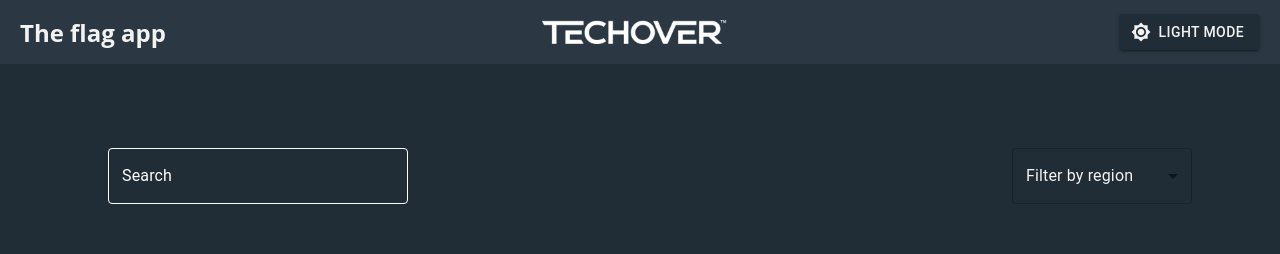
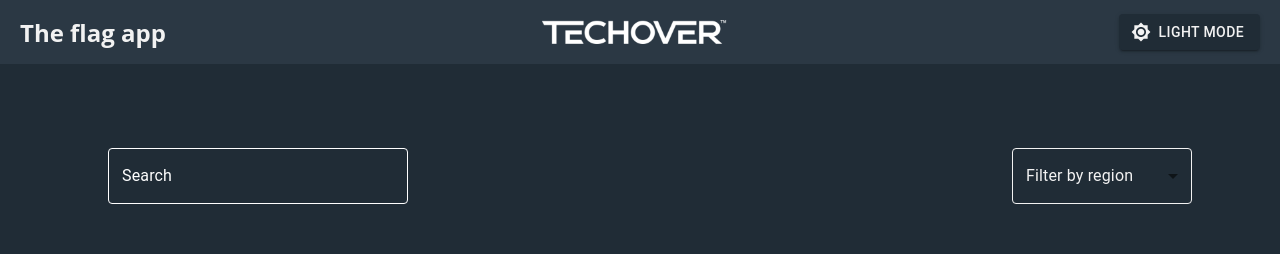
Before and after one commit to tyontholen/flag, a React (Vite) app: page / in a window 1280 px wide. Shown: the top 254 px of the page. Built offline with nearby package versions, Linux system fonts and the light colour scheme; no server answers.

Commit message:
color fix for dropdown menu

```diff
--- a/src/Components/Dropdown.jsx
+++ b/src/Components/Dropdown.jsx
@@ -4,13 +4,47 @@ import './Dropdown.css'; // import CSS for dropdown
 const Dropdown = ({ onChange, theme }) => {
   return (
     <div className={`dropdown_container ${theme === 'light' ? 'light-theme' : ''}`}>
-      <Box sx={{ minWidth: 180 }}
-      >
+      <Box sx={{ minWidth: 180 }}>
         <FormControl fullWidth>
-          <InputLabel sx={{ color: 'var(--text-color)',  }}>Filter by region</InputLabel>
+          <InputLabel
+            sx={{
+              color: 'var(--text-color)',
+              '&.Mui-focused': {
+                color: 'var(--text-color)',
+              },
+            }}
+          >
+            Filter by region
+          </InputLabel>
           <Select
             onChange={(e) => onChange(e.target.value)}
             label="Filter by Region"
+            MenuProps={{
+
+              disableScrollLock: true,
+            }}
+            sx={{
+              color: 'var(--text-color)',
+              '& .MuiSelect-select': {
+                backgroundColor: 'var(--primary)',
+              },
+              '& .MuiOutlinedInput-notchedOutline': {
+                borderColor: 'var(--text-color)',
+              },
+              '&:hover .MuiOutlinedInput-notchedOutline': {
+                borderColor: 'var(--text-color)',
+              },
+              '&.Mui-focused .MuiOutlinedInput-notchedOutline': {
+                borderColor: 'var(--text-color)',
+              },
+              '& .MuiMenu-paper': {
+                backgroundColor: 'var(--primary)',
+              },
+              '& .Mui-selected': {
+                backgroundColor: 'var(--secondary) !important',
+                color: 'var(--text) !important',
+              },
+            }}
           >
             <MenuItem value="">All continents</MenuItem>
             <MenuItem value="Africa">Africa</MenuItem>
```
